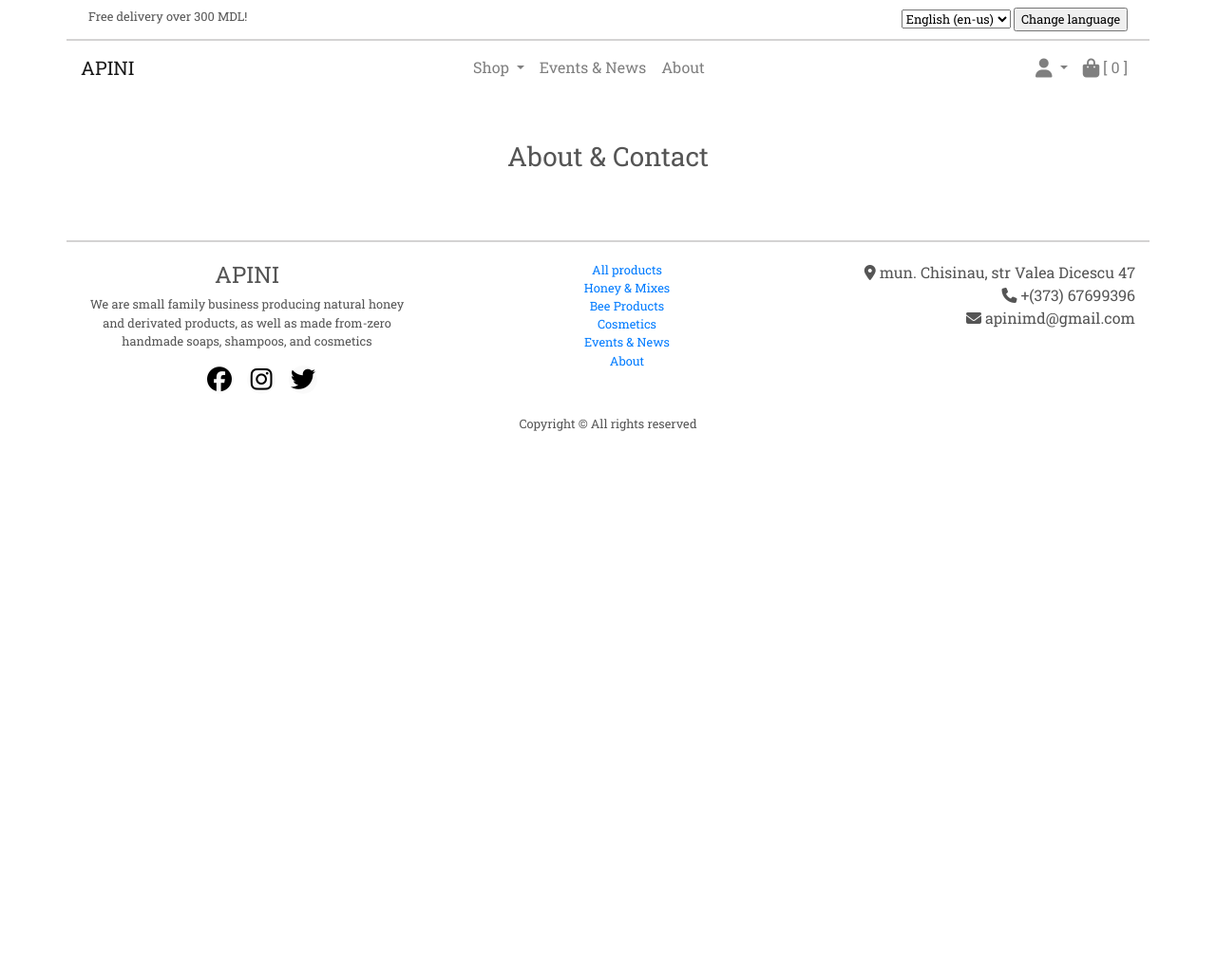
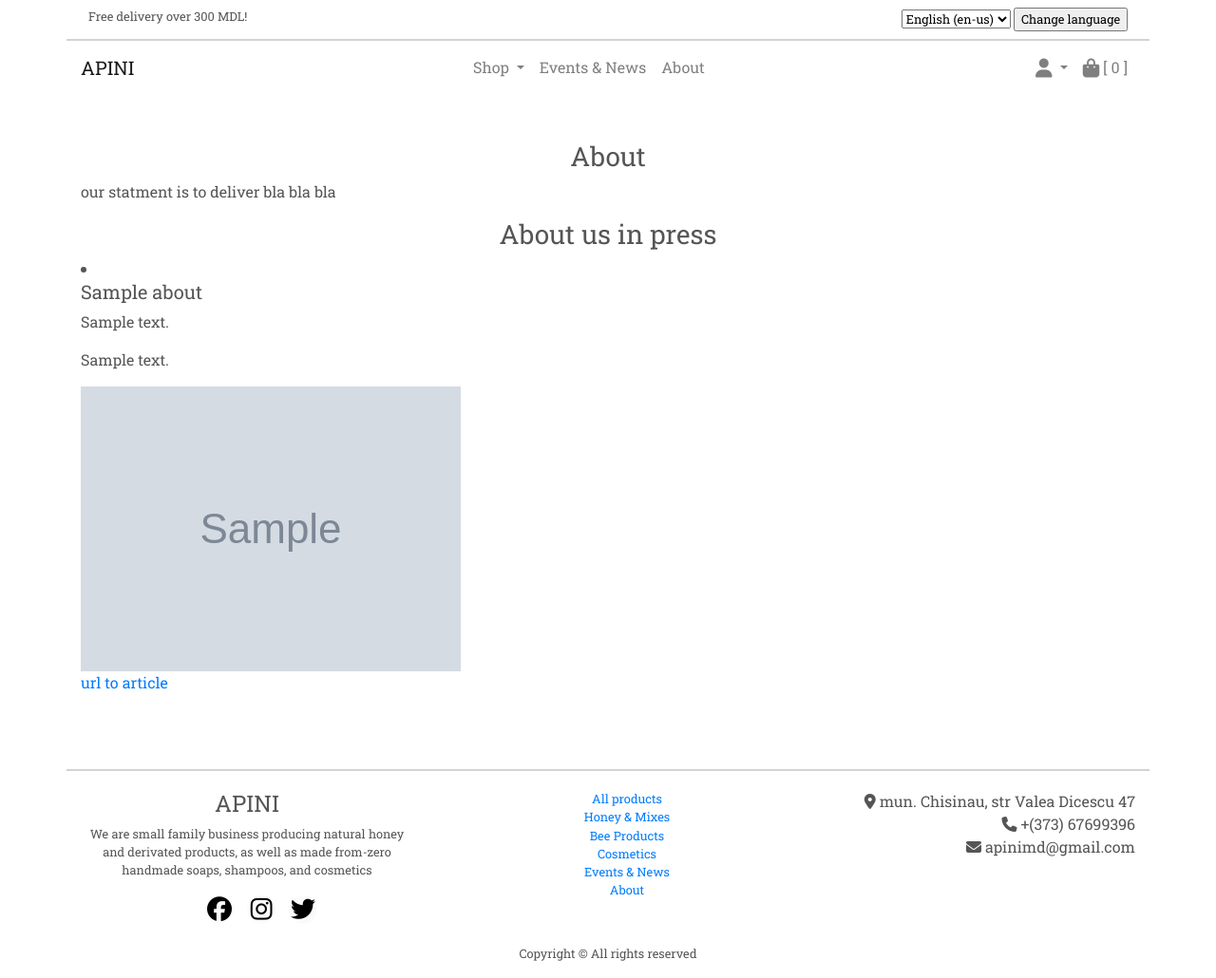
Before and after one commit to xz3t/milestone-4, a Django app: template about/templates/about/about.html in a window 1280 px wide. Shown: the whole page at 95% size. Before the commit the page ends 454 px from the top, so only its background shows below. Run offline with Django 3.2, Linux system fonts and the light colour scheme; tables that the repository leaves empty hold one stand-in row (values such as "Sample post"); the template is opened without the code that fills it: values that come from a table or form of the project are taken from there, most other values are stand-ins (such as "Sample title", 1, 10 or a date in 2020); grey boxes marked "Sample" are stand-in pictures; parts of the project's set-up code (start-up, migrations or seed data) failed here and were passed over; some libraries are stand-ins or nearby versions.

Commit message:
Updated about view and template

```diff
--- a/about/templates/about/about.html
+++ b/about/templates/about/about.html
@@ -15,8 +15,19 @@
         <div class="container mt-5 mb-5">
         <div class="row">
             <div class="col-md-12">
-                <h3 class="text-center">{% trans 'About & Contact' %}</h3>
+                <h3 class="text-center">{% trans 'About' %}</h3>
+                <p>our statment is to deliver bla bla bla</p>
 
+                <h3 class="text-center">{% trans 'About us in press' %}</h3>
+                  {% for x in about %}
+                    <li>
+                        <h5>{{ x.name }}</h5>
+                        <p>{{ x.description }}</p>
+                        <p> {{ eve.description }} </p>
+                        <img class="img-fluid" src="{{ x.image.url }}" alt="{{ eve.name }}">
+                        <p><a href="{{ x.url }}"> url to article</a></p>
+                    </li>
+                    {% endfor %}
             </div>
         </div>
     </div>
--- a/about/views.py
+++ b/about/views.py
@@ -6,7 +6,7 @@ from .models import About
 def about(request):
     """ A view to show all events """
 
-    event = About.objects.all()
+    about = About.objects.all()
 
     context = {
         'about': about,
```
